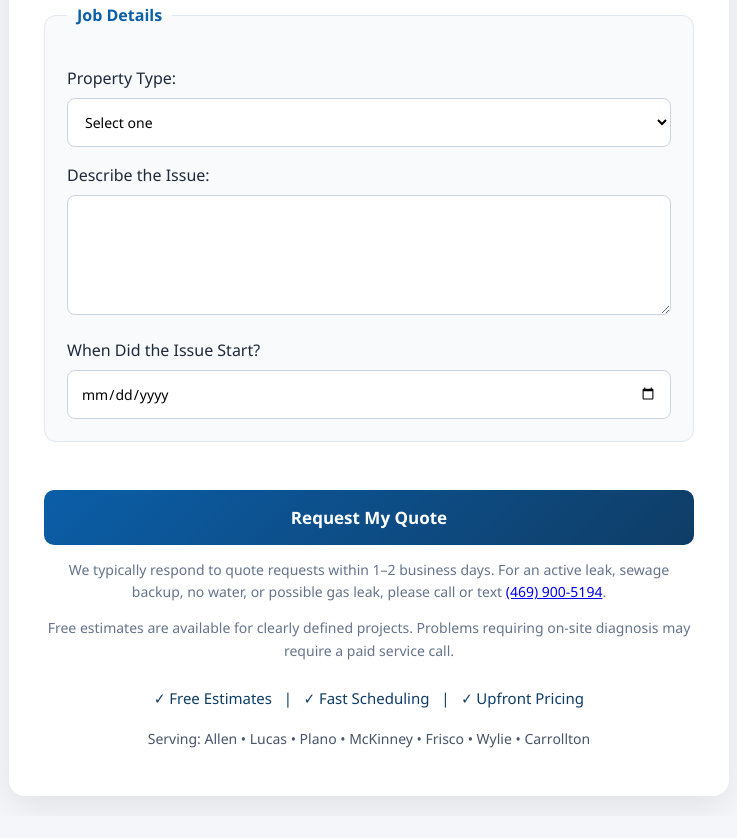
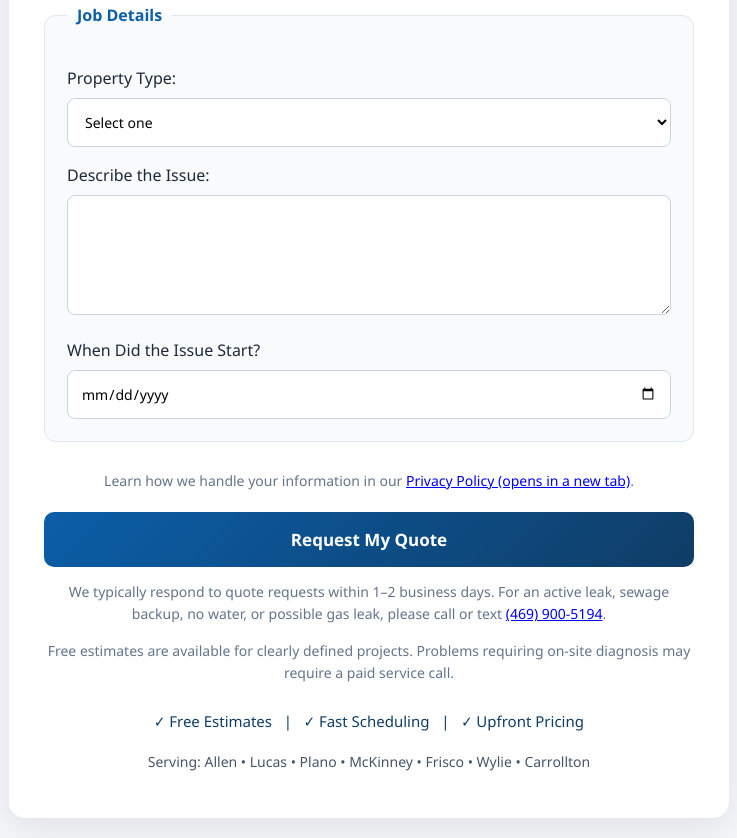
Before and after one commit to johnniesue/A-1APSVC-QUOTE-FORM, a plain HTML site: page index.html in a window 1280 px wide. Shown: the part 1108-1946 px from the top of the page, without its empty margins (271-1008 px from the left). Before the commit the page ends 1924 px from the top, so only its background shows below. Drawn offline with Linux system fonts and the light colour scheme.

Commit message:
Add approved privacy policy link beside quote submission

```diff
--- a/index.html
+++ b/index.html
@@ -114,6 +114,11 @@
         </div>
       </fieldset>
 
+      <p class="form-note" id="privacy-notice">
+        Learn how we handle your information in our
+        <a href="https://quote.a-1affordableplumbingservices.com/privacy.html" target="_blank" rel="noopener noreferrer">Privacy Policy (opens in a new tab)</a>.
+      </p>
+
       <button type="submit">Request My Quote</button>
 
       <p class="form-note">
```
